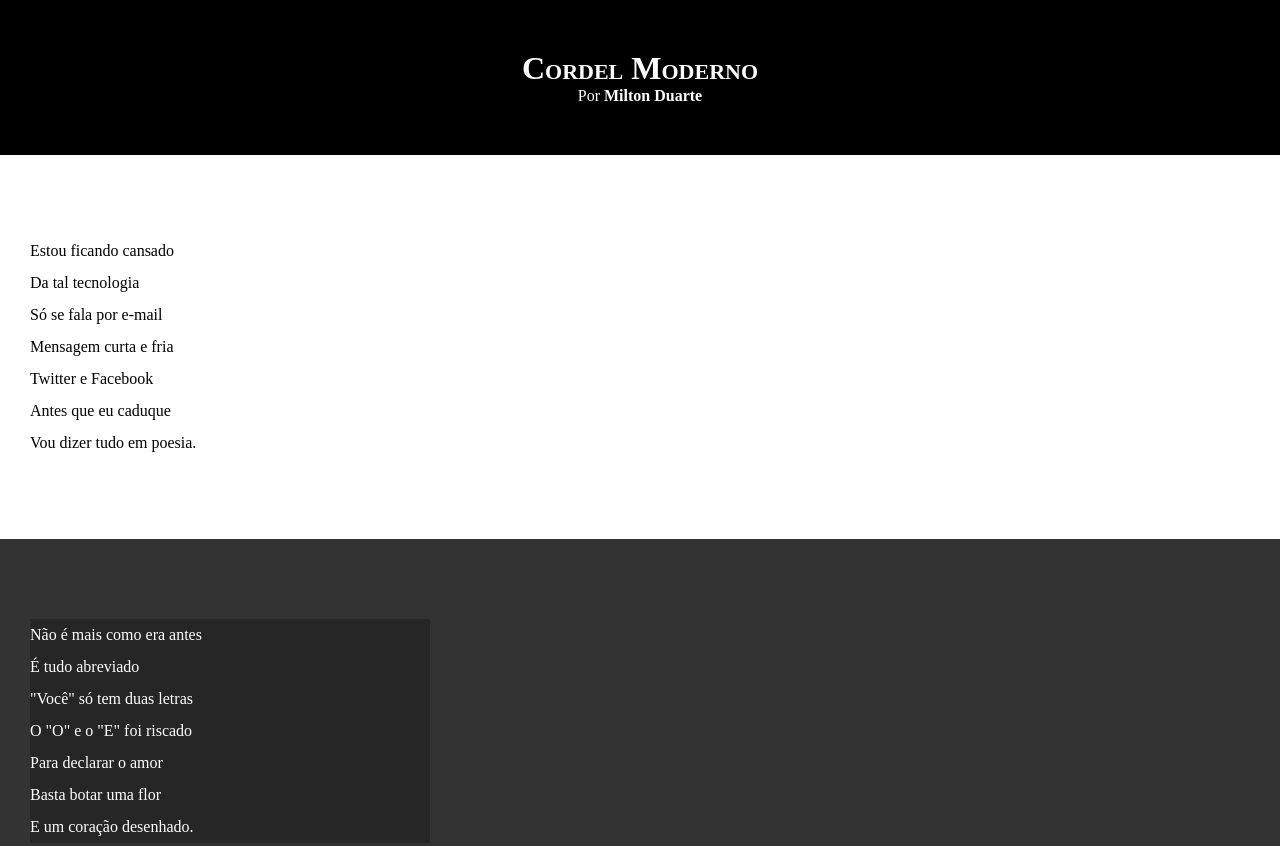
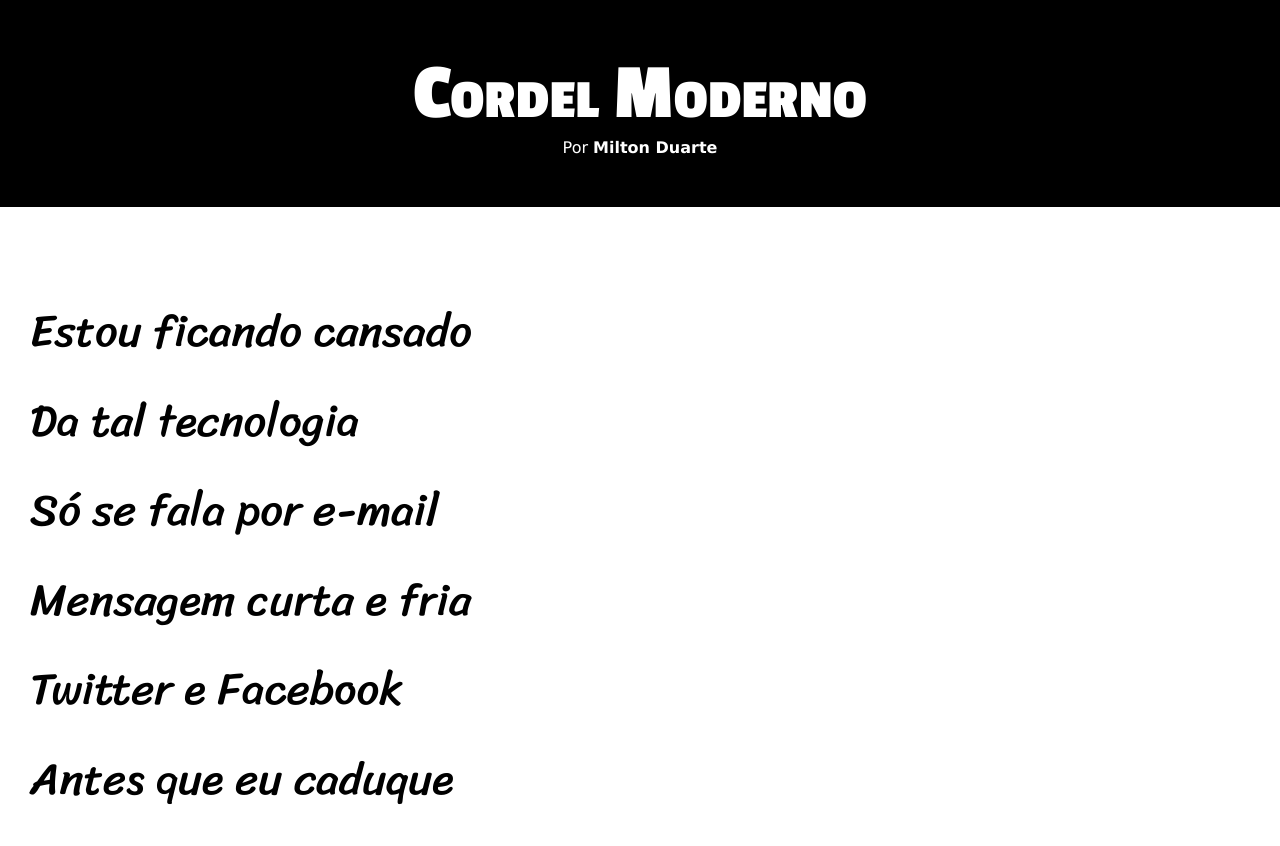
Before and after one commit to nathaliadebona/curso-em-video, a plain HTML site: page desafio-cordel/index.html in a window 1280 px wide. Shown: the top 846 px of the page. Drawn offline with Linux system fonts and the light colour scheme.

Commit message:
atualização de estilos desafio cordel

```diff
--- a/desafio-cordel/estilo/style.css
+++ b/desafio-cordel/estilo/style.css
@@ -1,13 +1,25 @@
 @charset "UTF-8";
+
+@import url('https://fonts.googleapis.com/css2?family=Passion+One:wght@400;700;900&display=swap');
+
+@import url('https://fonts.googleapis.com/css2?family=Sriracha&display=swap');
+
+:root {
+    --fonte1: Verdana, Geneva, Tahoma, sans-serif;
+    --fonte2: 'Passion one', cursive;
+    --fonte3: 'Sriracha', cursive;
+}
 
 * {
     margin: 0px;
     padding: 0px;
+    font-size: 1em;
 }
 
 html, body {
     min-height: 100vh;
     background-color: darkgray;
+    font-family: var(--fonte1);
 }
 
 header {
@@ -19,6 +31,8 @@ header {
 header > h1 {
     padding-top: 50px;
     font-variant: small-caps;
+    font-family: var(--fonte2);
+    font-size: 10vh;
 }
 
 header > p {
@@ -40,7 +54,8 @@ section {
     padding-bottom: 10vh;
     line-height: 2em;
     padding-left: 30px;
-
+    font-family: var(--fonte3);
+    font-size: 3.5vw;
 }
 
 section.normal {
@@ -54,7 +69,8 @@ section.imagem {
 }
 
 section.imagem > p {
-    width: 400px;
+    display: inline-block;
+    padding: 5px;
     background-color: rgba(0, 0, 0, 0.253);
 }
 
--- a/desafio-cordel/index.html
+++ b/desafio-cordel/index.html
@@ -96,7 +96,7 @@
     </section>
 
     <footer>
-        <p>Site criado por <a href="https://github.com/nathaliadebona" target="_blank">Nathália de Bona</a> para o <a href="https://www.cursoemvideo.com" target="_blank">CursoemVídeo</a></p>
+        <p>Site criado por <a href="https://gustavoguanabara.github.io" target="_blank">Gustavo Guanabara</a> para o <a href="https://www.cursoemvideo.com" target="_blank">CursoemVídeo</a></p>
     </footer>
 </body>
 </html>
```
